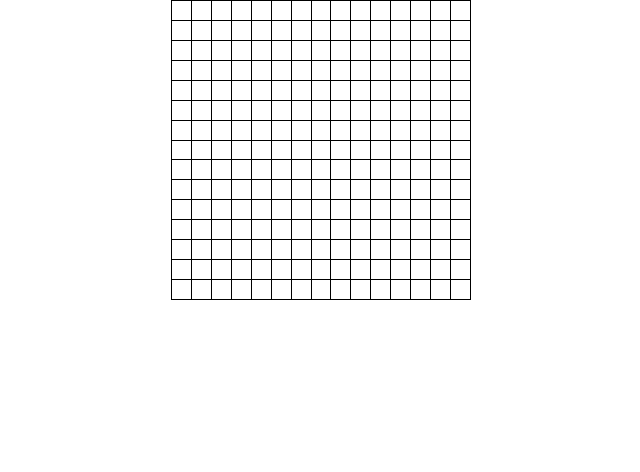
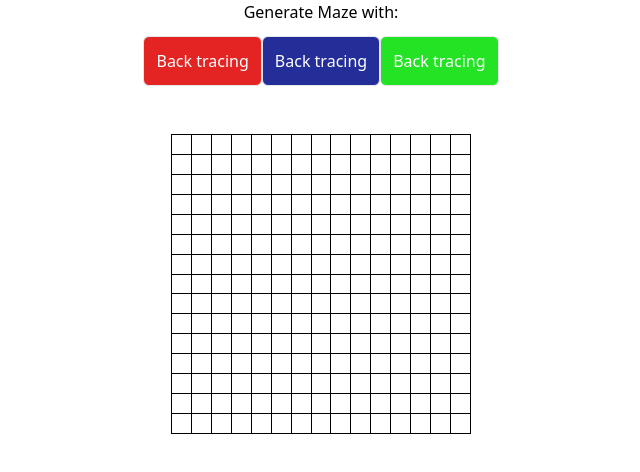
Before and after one commit to OmidNejadabbasi/maze-board, a SvelteKit app: page / in a window 1280 px wide. Shown: the top 472 px of the page, without its empty margins (319-959 px from the left). Built offline with nearby package versions, Linux system fonts and the light colour scheme.

Commit message:
generate maze with backtracing algorithm

```diff
--- /dev/null
+++ b/src/components/Button.svelte
@@ -0,0 +1,18 @@
+<script>
+  import { cssVariables } from "../utils";
+  export let color = "grey";
+</script>
+
+<button
+  on:click
+  class="p-3 border rounded-md text-white"
+  use:cssVariables={{ color }}
+>
+  <slot />
+</button>
+
+<style>
+  button {
+    background-color: var(--color);
+  }
+</style>
--- a/src/routes/+page.svelte
+++ b/src/routes/+page.svelte
@@ -1,8 +1,19 @@
 <script>
   import "../app.css";
   import Board from "../components/Board.svelte";
+  import Button from "../components/Button.svelte";
 </script>
 
-<div class="flex justify-center">
+<div class="flex flex-col items-center">
+  <div class="flex flex-col ">
+    <p class="text-center">Generate Maze with:</p>
+    <div class="h-3" />
+    <div class="flex">
+      <Button color="#e32423">Back tracing</Button>
+      <Button color="#242e99">Back tracing</Button>
+      <Button color="#23e324">Back tracing</Button>
+    </div>
+  </div>
+  <div class="h-12" />
   <Board />
 </div>
```
